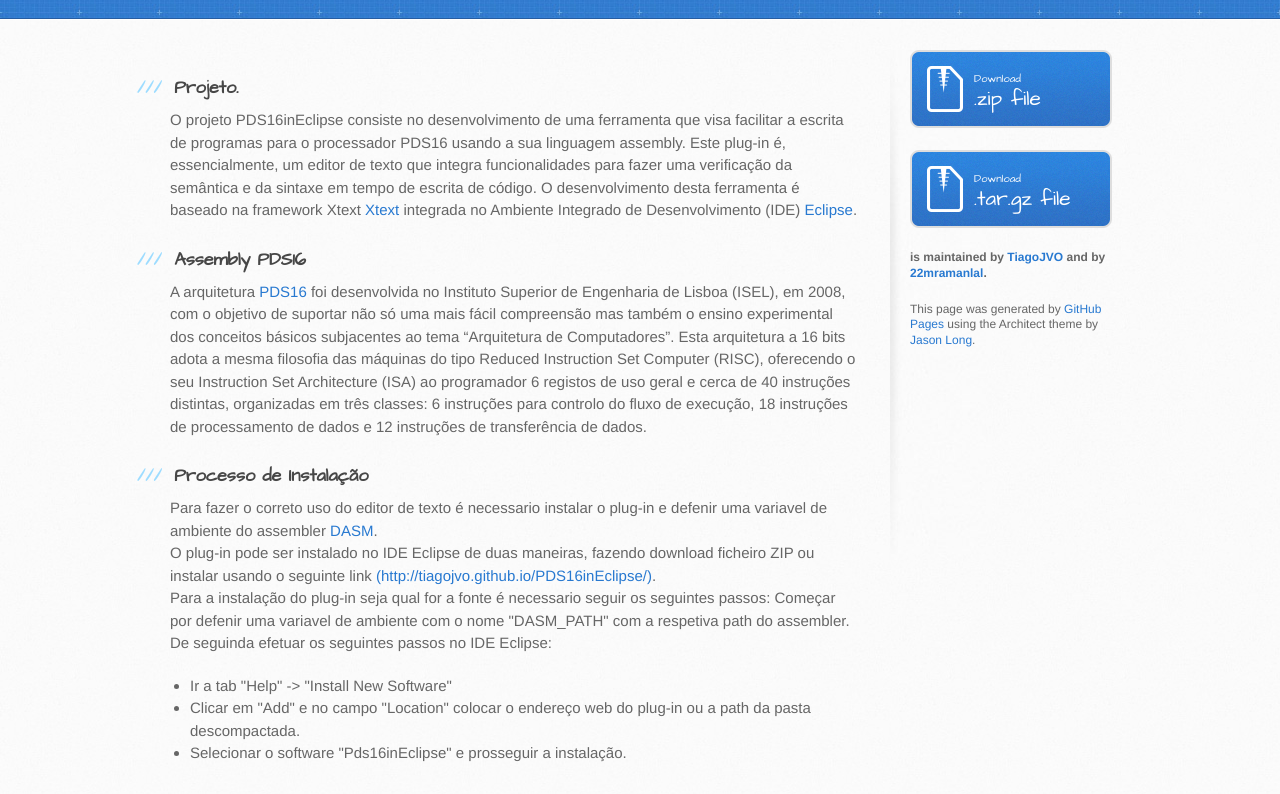
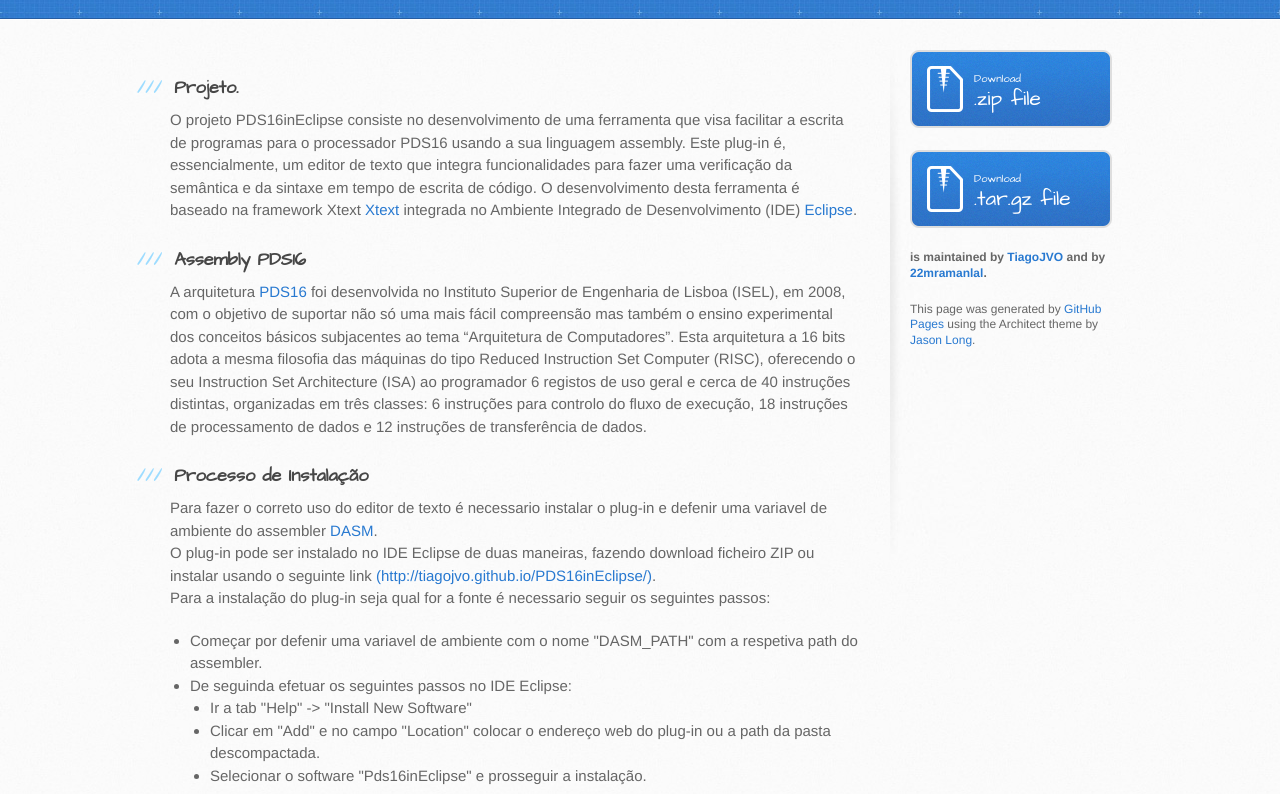
Before and after one commit to TiagoJVO/PDS16inEclipse, a plain HTML site: page index.html in a window 1280 px wide. Shown: the part 148-942 px from the top of the page. Drawn offline with Linux system fonts and the light colour scheme.

Commit message:
Update index.html

```diff
--- a/index.html
+++ b/index.html
@@ -45,15 +45,17 @@
      Para fazer o correto uso do editor de texto é necessario instalar o plug-in e defenir uma variavel de ambiente do assembler <a href="http://pwp.net.ipl.pt/cc.isel/ezeq/arquitetura/sistemas_didaticos/pds16/ferramentas/dasm.exe">DASM</a>.</br>
      O plug-in pode ser instalado no IDE Eclipse de duas maneiras, fazendo download ficheiro ZIP ou instalar usando o seguinte link <a href="http://tiagojvo.github.io/PDS16inEclipse/">(http://tiagojvo.github.io/PDS16inEclipse/)</a>.</br>
      Para a instalação do plug-in seja qual for a fonte é necessario seguir os seguintes passos:
-     Começar por defenir uma variavel de ambiente com o nome "DASM_PATH" com a respetiva path do assembler.
-     De seguinda efetuar os seguintes passos no IDE Eclipse:
+     <ul>
+	<li>Começar por defenir uma variavel de ambiente com o nome "DASM_PATH" com a respetiva path do assembler.</li>
+   	<li>De seguinda efetuar os seguintes passos no IDE Eclipse:</li>
+   	<ul>
+	  <li>Ir a tab "Help" -> "Install New Software"</li>
+	   <li>Clicar em "Add"  e no campo "Location" colocar o endereço web do plug-in ou a path da pasta descompactada.</li>
+	  <li>Selecionar o software "Pds16inEclipse" e prosseguir a instalação. </li>
+	</ul>
+     </ul>
 </p>
 
-	<ul>
-	  <li>Ir a tab "Help" -> "Install New Software"</li>
-		<li>Clicar em "Add"  e no campo "Location" colocar o endereço web do plug-in ou a path da pasta descompactada.</li>
-	  <li>Selecionar o software "Pds16inEclipse" e prosseguir a instalação. </li>
-	</ul>
 
 <h3>
 <a id="autores" class="anchor" href="#autores" aria-hidden="true"><span aria-hidden="true" class="octicon octicon-link"></span></a>Autores</h3>
```
